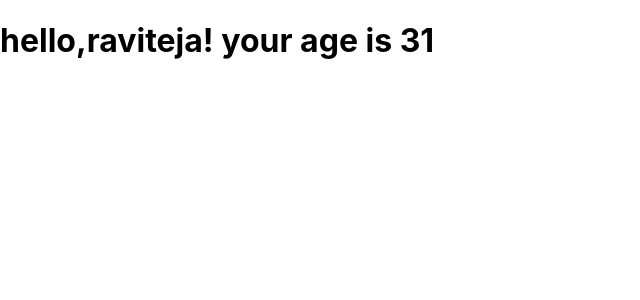
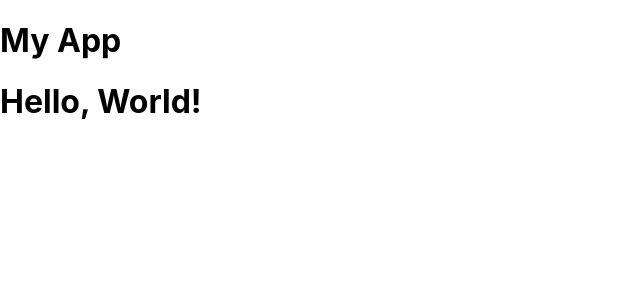
Before and after one commit to tejakoheda/week1_day4, a React (Create React App) app: page / in a window 1280 px wide. Shown: the top 300 px of the page, without its empty margins (0-640 px from the left). Built offline with nearby package versions, Linux system fonts and the light colour scheme.

Commit message:
first component

```diff
--- a/src/App.js
+++ b/src/App.js
@@ -1,7 +1,19 @@
-function App(){
-  let names="raviteja"
-  let a=10;
-  let age=21;
-  return <h1>hello,{names}! your age is {a+age}</h1>
+// function App(){
+//   let names="raviteja"
+//   let a=10;
+//   let age=21;
+//   return <h1>hello,{names}! your age is {a+age}</h1>
+// }
+// // export default App;
+
+import Hello from "./Hello";
+function App() {
+  return (
+    <div>
+      <h1>My App</h1>
+      <Hello />
+    </div>
+  );
 }
+
 export default App;
--- /dev/null
+++ b/src/Hello.js
@@ -0,0 +1,4 @@
+function Hello(){
+    return <h1>Hello, World!</h1>;
+}
+export default Hello;
```
